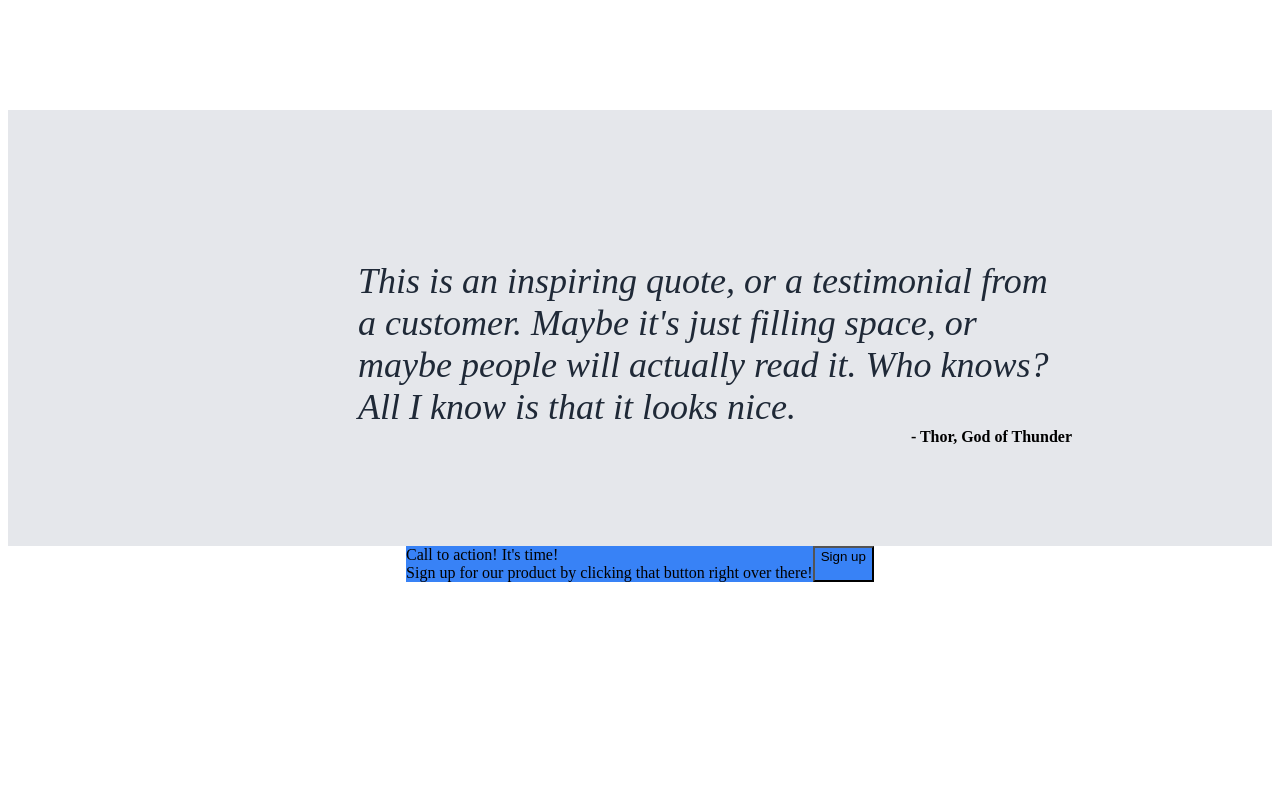
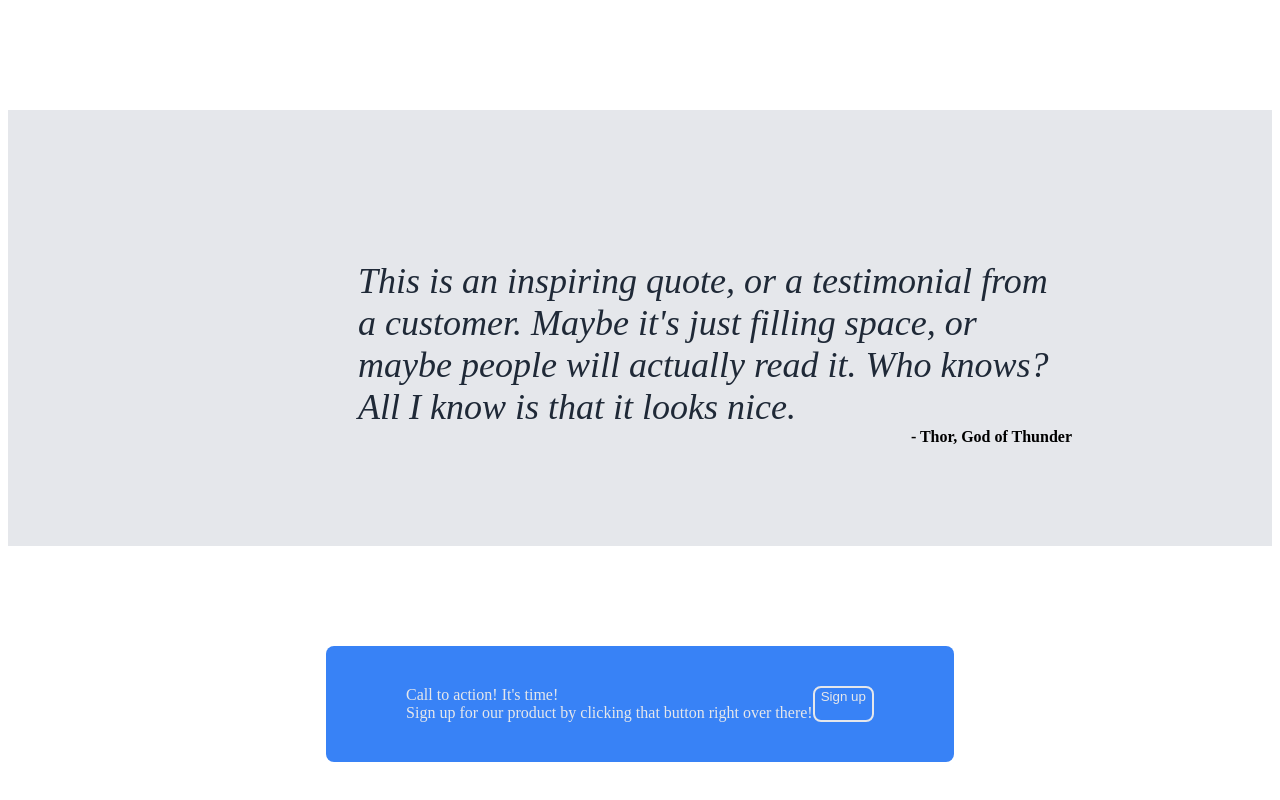
Before and after one commit to RaimeiRaikiri/Flexbox, a plain HTML site: page index.html in a window 1280 px wide. Shown: the part 895-1695 px from the top of the page. Before the commit the page ends 1485 px from the top, so only its background shows below. Drawn offline with Linux system fonts and the light colour scheme.

Commit message:
changed font colour and border for button

```diff
--- a/style.css
+++ b/style.css
@@ -137,13 +137,21 @@ a {
 .section-five {
     justify-content: center;
     align-items: center;
+    padding: 100px;
+
 }
 .left-two {
     flex-direction: column;
+    color:#E5E7EB;
 }
 .contents {
     background-color: #3882F6;
+    padding: 40px 80px;
+    border-radius: 8px;
 }
 .signup-two {
     background-color: #3882F6;
+    color:#E5E7EB;
+    border-radius: 8px;
+    border: 2px solid #E5E7EB;
 }
```
